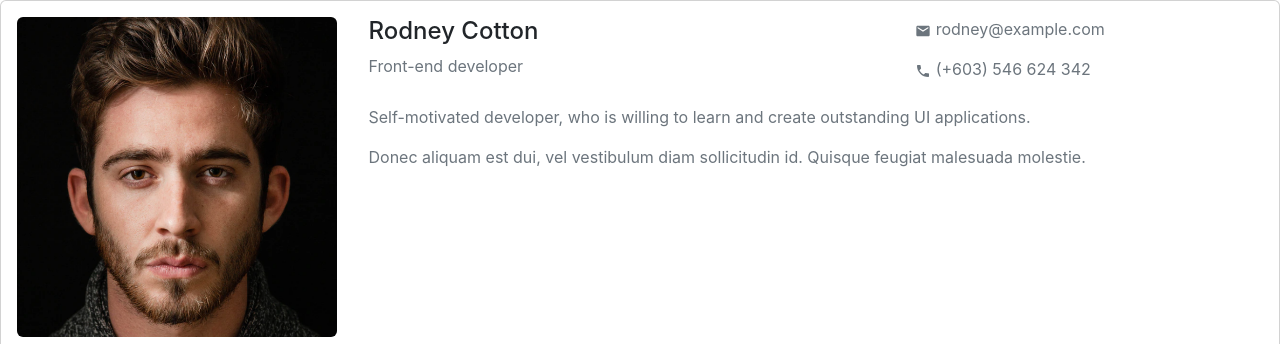
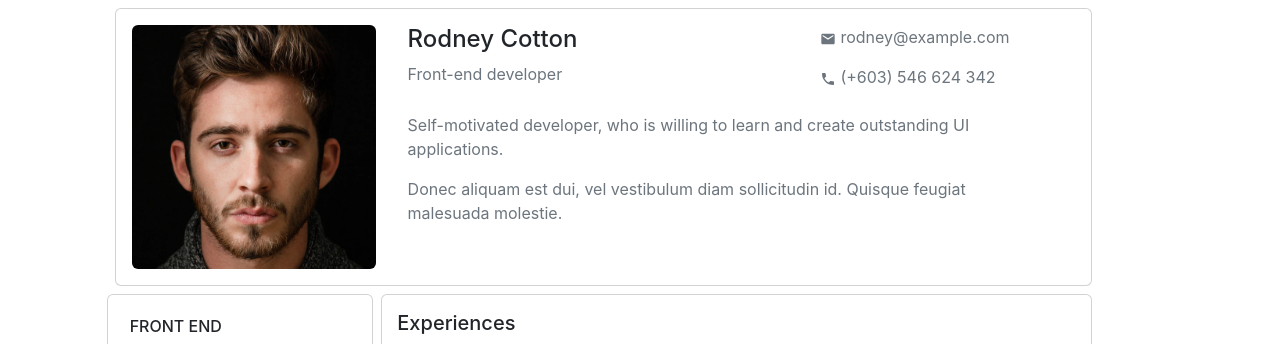
Before and after one commit to hasanaimroatun/wpu-portofolioChallenge, a React (Create React App) app: page / in a window 1280 px wide. Shown: the top 344 px of the page. Built offline with nearby package versions, Linux system fonts and the light colour scheme.

Commit message:
menambahkan class col dan row serta gap

```diff
--- a/src/components/Portofolio1.js
+++ b/src/components/Portofolio1.js
@@ -8,11 +8,14 @@ import ButtonUtama from './ButtonUtama'
 
 function Portofolio1() {
   return (
-    <div>
     <div class="row g-0">
+        <div class="col-md-10 offset-1">
+            <div class="row g-0">
+                <div class="col-md-11 m-2">
                     <Biodata />
                 </div>
-        <div class="row g-0">
+            </div>
+            <div class="row g-0" style={{columnGap:"0.5rem"}}>
                 <div class="col-md-3">
                     <div class="row g-0">
                         <Skill2 />
@@ -34,6 +37,7 @@ function Portofolio1() {
                 </div>
             </div>
         </div>
+    </div>
   )
 }
 
```
Lines whose indentation alone changed are shown as unchanged.
